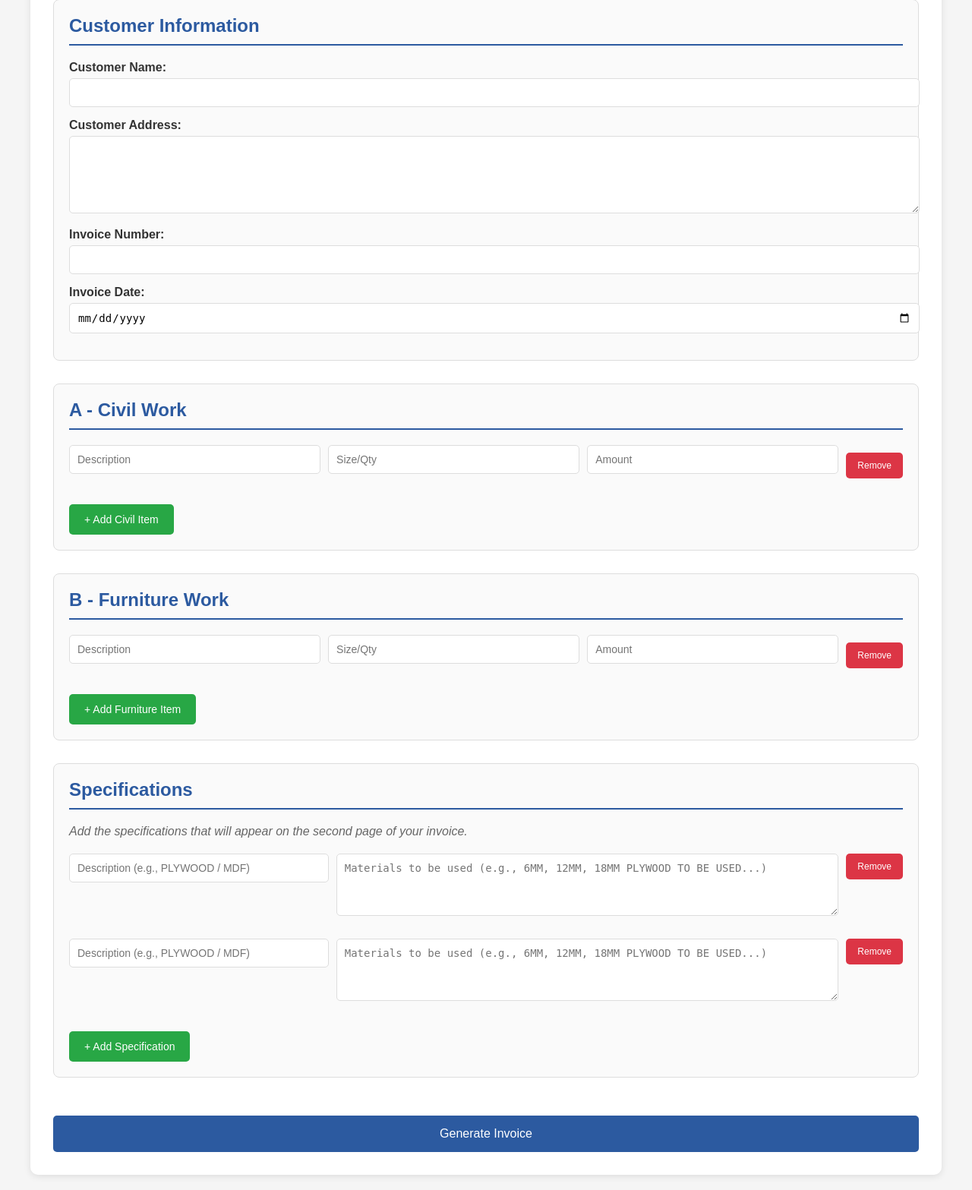
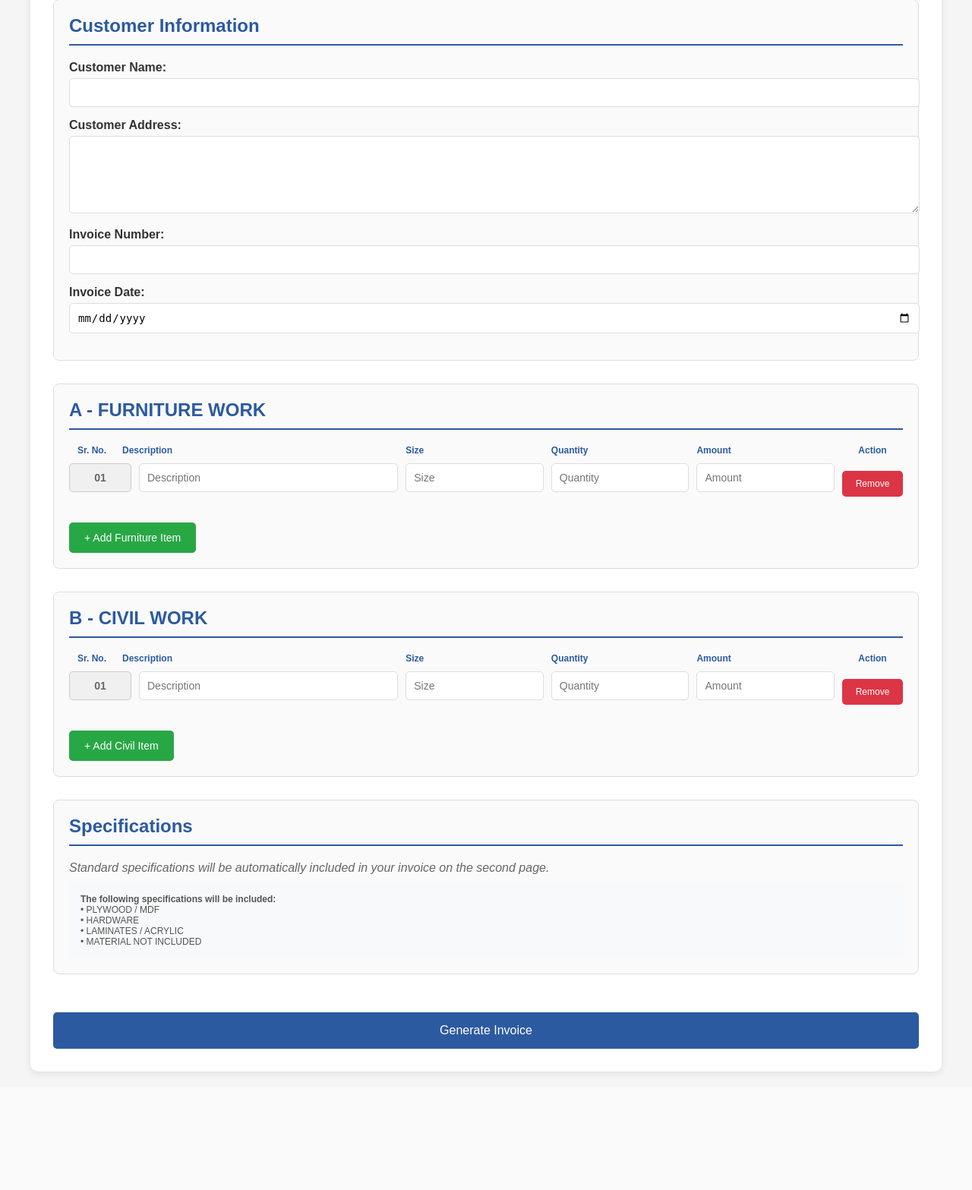
Before and after one commit to amey-kadam/naksh-interior, a Flask app: page /invoice in a window 1280 px wide. Shown: the part 139-1706 px from the top of the page at 76% size. After the commit the page ends 1554 px from the top, so only its background shows below. Run offline with Flask 3, Linux system fonts and the light colour scheme; the visitor is signed in with stand-in values (Sample User, id 1).

Commit message:
Add files via upload

```diff
--- a/app.py
+++ b/app.py
@@ -76,49 +76,53 @@ def invoice_form():
         civil_items = []
         furniture_items = []
 
-        # Extract Civil Work Items
+        # Extract Civil Work Items (Furniture Work in the template)
         for key in request.form:
             if key.startswith('civil_description'):
                 index = key.replace('civil_description', '')
                 description = request.form.get(f'civil_description{index}')
                 size = request.form.get(f'civil_size{index}')
+                quantity = request.form.get(f'civil_quantity{index}')
                 amount = float(request.form.get(f'civil_amount{index}', 0))
 
-                if description and size and amount > 0:
+                if description and size and quantity and amount > 0:
                     civil_items.append({
                         'description': description,
-                        'quantity_unit': size,
+                        'size': size,
+                        'quantity': quantity,
                         'total': amount
                     })
 
-        # Extract Furniture Work Items
+        # Extract Furniture Work Items (Civil Work in the template)
         for key in request.form:
             if key.startswith('furniture_description'):
                 index = key.replace('furniture_description', '')
                 description = request.form.get(f'furniture_description{index}')
                 size = request.form.get(f'furniture_size{index}')
+                quantity = request.form.get(f'furniture_quantity{index}')
                 amount = float(request.form.get(f'furniture_amount{index}', 0))
 
-                if description and size and amount > 0:
+                if description and size and quantity and amount > 0:
                     furniture_items.append({
                         'description': description,
-                        'quantity_unit': size,
+                        'size': size,
+                        'quantity': quantity,
                         'total': amount
                     })
 
-        # Extract Specification Items
-        specification_items = []
-        for key in request.form:
-            if key.startswith('spec_description'):
-                index = key.replace('spec_description', '')
-                description = request.form.get(f'spec_description{index}')
-                materials = request.form.get(f'spec_materials{index}')
-
-                if description and materials:
-                    specification_items.append({
-                        'description': description,
-                        'materials': materials
-                    })
+        # Extract Specification Items - No longer needed as specifications are hardcoded
+        # specification_items = []
+        # for key in request.form:
+        #     if key.startswith('spec_description'):
+        #         index = key.replace('spec_description', '')
+        #         description = request.form.get(f'spec_description{index}')
+        #         materials = request.form.get(f'spec_materials{index}')
+        #
+        #         if description and materials:
+        #             specification_items.append({
+        #                 'description': description,
+        #                 'materials': materials
+        #             })
 
         # Calculate totals
         civil_total = sum(item['total'] for item in civil_items)
@@ -140,7 +144,6 @@ def invoice_form():
             invoice_date=invoice_date,
             civil_items=civil_items,
             furniture_items=furniture_items,
-            specification_items=specification_items,
             civil_total=civil_total,
             furniture_total=furniture_total,
             subtotal=subtotal,
--- a/templates/invoice_form.html
+++ b/templates/invoice_form.html
@@ -43,11 +43,30 @@
             align-items: center;
         }
         .item-group input, .item-group textarea {
-            flex: 1;
             padding: 10px;
             border: 1px solid #ddd;
             border-radius: 5px;
             font-size: 14px;
+        }
+        .item-group .serial-no {
+            width: 60px;
+            background-color: #f0f0f0;
+            text-align: center;
+            font-weight: bold;
+            color: #666;
+            border: 1px solid #ccc;
+        }
+        .item-group .description {
+            flex: 2;
+        }
+        .item-group .size {
+            flex: 1;
+        }
+        .item-group .quantity {
+            flex: 1;
+        }
+        .item-group .amount {
+            flex: 1;
         }
         .item-group textarea {
             min-height: 40px;
@@ -61,6 +80,7 @@
             border-radius: 5px;
             cursor: pointer;
             font-size: 12px;
+            min-width: 80px;
         }
         .remove-btn:hover {
             background-color: #c82333;
@@ -116,12 +136,72 @@
             margin-bottom: 15px;
             align-items: flex-start;
         }
+        .spec-item-group .serial-no {
+            width: 60px;
+            padding: 10px;
+            background-color: #f0f0f0;
+            text-align: center;
+            font-weight: bold;
+            color: #666;
+            border: 1px solid #ccc;
+            border-radius: 5px;
+        }
         .spec-item-group input {
             flex: 1;
         }
         .spec-item-group textarea {
             flex: 2;
             min-height: 60px;
+        }
+        .item-headers {
+            display: flex;
+            gap: 10px;
+            margin-bottom: 10px;
+            font-weight: bold;
+            color: #2c5aa0;
+            font-size: 12px;
+        }
+        .item-headers .serial-header {
+            width: 60px;
+            text-align: center;
+        }
+        .item-headers .description-header {
+            flex: 2;
+        }
+        .item-headers .size-header {
+            flex: 1;
+        }
+        .item-headers .quantity-header {
+            flex: 1;
+        }
+        .item-headers .amount-header {
+            flex: 1;
+        }
+        .item-headers .action-header {
+            min-width: 80px;
+            text-align: center;
+        }
+        .spec-headers {
+            display: flex;
+            gap: 10px;
+            margin-bottom: 10px;
+            font-weight: bold;
+            color: #2c5aa0;
+            font-size: 12px;
+        }
+        .spec-headers .serial-header {
+            width: 60px;
+            text-align: center;
+        }
+        .spec-headers .description-header {
+            flex: 1;
+        }
+        .spec-headers .materials-header {
+            flex: 2;
+        }
+        .spec-headers .action-header {
+            min-width: 80px;
+            text-align: center;
         }
     </style>
 </head>
@@ -145,76 +225,102 @@
                 <input type="date" name="invoice_date" required>
             </div>
 
-            <!-- Section A - Civil Work -->
+            <!-- Section A - Furniture Work -->
             <div class="form-section">
-                <h2>A - Civil Work</h2>
+                <h2>A - FURNITURE WORK</h2>
+                <div class="item-headers">
+                    <div class="serial-header">Sr. No.</div>
+                    <div class="description-header">Description</div>
+                    <div class="size-header">Size</div>
+                    <div class="quantity-header">Quantity</div>
+                    <div class="amount-header">Amount</div>
+                    <div class="action-header">Action</div>
+                </div>
                 <div id="civil-items"></div>
-                <button type="button" class="add-btn" onclick="addItem('civil')">+ Add Civil Item</button>
+                <button type="button" class="add-btn" onclick="addItem('civil')">+ Add Furniture Item</button>
             </div>
 
-            <!-- Section B - Furniture Work -->
+            <!-- Section B - Civil Work -->
             <div class="form-section">
-                <h2>B - Furniture Work</h2>
+                <h2>B - CIVIL WORK</h2>
+                <div class="item-headers">
+                    <div class="serial-header">Sr. No.</div>
+                    <div class="description-header">Description</div>
+                    <div class="size-header">Size</div>
+                    <div class="quantity-header">Quantity</div>
+                    <div class="amount-header">Amount</div>
+                    <div class="action-header">Action</div>
+                </div>
                 <div id="furniture-items"></div>
-                <button type="button" class="add-btn" onclick="addItem('furniture')">+ Add Furniture Item</button>
+                <button type="button" class="add-btn" onclick="addItem('furniture')">+ Add Civil Item</button>
             </div>
 
-            <!-- Section C - Specifications -->
+            <!-- Specifications Note -->
             <div class="form-section">
                 <h2>Specifications</h2>
-                <p style="color: #666; margin-bottom: 20px; font-style: italic;">
-                    Add the specifications that will appear on the second page of your invoice.
+                <p style="color: #666; margin-bottom: 10px; font-style: italic;">
+                    Standard specifications will be automatically included in your invoice on the second page.
                 </p>
-                <div id="specification-items"></div>
-                <button type="button" class="add-btn" onclick="addSpecification()">+ Add Specification</button>
+                <div style="background-color: #f8f9fa; padding: 15px; border-radius: 5px; font-size: 12px; color: #555;">
+                    <strong>The following specifications will be included:</strong><br>
+                    • PLYWOOD / MDF<br>
+                    • HARDWARE<br>
+                    • LAMINATES / ACRYLIC<br>
+                    • MATERIAL NOT INCLUDED
+                </div>
             </div>
-
 
             <button type="submit" class="submit-btn">Generate Invoice</button>
         </form>
     </div>
 
     <script>
-        let civilCount = 0, furnitureCount = 0, specificationCount = 0;
+        let civilCount = 0, furnitureCount = 0;
 
         function addItem(section) {
             const container = document.getElementById(`${section}-items`);
             const index = section === 'civil' ? ++civilCount : ++furnitureCount;
+            const serialNo = section === 'civil' ? civilCount : furnitureCount;
 
             const html = `
                 <div class="item-group">
-                    <input type="text" name="${section}_description${index}" placeholder="Description" required>
-                    <input type="text" name="${section}_size${index}" placeholder="Size/Qty" required>
-                    <input type="number" name="${section}_amount${index}" placeholder="Amount" step="0.01" required>
-                    <button type="button" class="remove-btn" onclick="removeItem(this)">Remove</button>
+                    <input type="text" class="serial-no" value="${serialNo.toString().padStart(2, '0')}" readonly>
+                    <input type="text" name="${section}_description${index}" class="description" placeholder="Description" required>
+                    <input type="text" name="${section}_size${index}" class="size" placeholder="Size" required>
+                    <input type="number" name="${section}_quantity${index}" class="quantity" placeholder="Quantity" step="0.01" required>
+                    <input type="number" name="${section}_amount${index}" class="amount" placeholder="Amount" step="0.01" required>
+                    <button type="button" class="remove-btn" onclick="removeItem(this, '${section}')">Remove</button>
                 </div>
             `;
             container.insertAdjacentHTML('beforeend', html);
         }
 
-        function addSpecification() {
-            const container = document.getElementById('specification-items');
-            const index = ++specificationCount;
-
-            const html = `
-                <div class="spec-item-group">
-                    <input type="text" name="spec_description${index}" placeholder="Description (e.g., PLYWOOD / MDF)" required>
-                    <textarea name="spec_materials${index}" placeholder="Materials to be used (e.g., 6MM, 12MM, 18MM PLYWOOD TO BE USED...)" required></textarea>
-                    <button type="button" class="remove-btn" onclick="removeItem(this)">Remove</button>
-                </div>
-            `;
-            container.insertAdjacentHTML('beforeend', html);
+        function removeItem(button, section) {
+            button.parentElement.remove();
+            // Renumber the remaining items
+            renumberItems(section);
         }
 
-        function removeItem(button) {
-            button.parentElement.remove();
+        function renumberItems(section) {
+            const container = document.getElementById(`${section}-items`);
+            const items = container.querySelectorAll('.item-group');
+
+            items.forEach((item, index) => {
+                const serialNoInput = item.querySelector('.serial-no');
+                serialNoInput.value = (index + 1).toString().padStart(2, '0');
+            });
+
+            // Update the counter
+            if (section === 'civil') {
+                civilCount = items.length;
+            } else {
+                furnitureCount = items.length;
+            }
         }
 
         // Add one row by default for each section
         addItem('civil');
         addItem('furniture');
-        addSpecification();
-        addSpecification();
     </script>
 </body>
 </html>
```
Also changed, not shown: templates/invoice_template.html (+44 -51 lines), static/final_logo.png (added).
